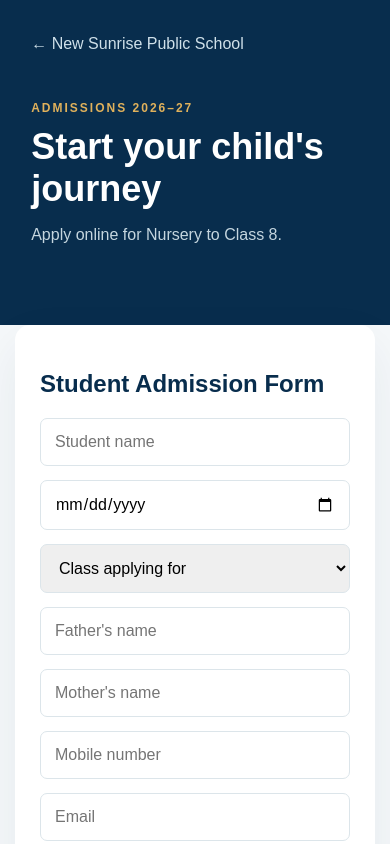
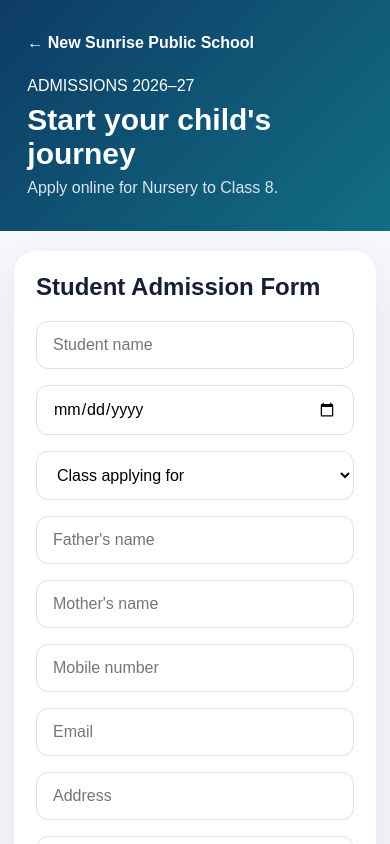
Before and after one commit to NewSunrisePublicSchool/new-sunrise-public-school-, a Next.js app: page /admission in a window 390 px wide. Shown: the top 844 px of the page. Built offline with nearby package versions, Linux system fonts and the light colour scheme; no server answers.

Commit message:
Improve admission page styling

```diff
--- a/app/admission/admission.css
+++ b/app/admission/admission.css
@@ -1 +1 @@
-.formPage{min-height:100vh;background:#f5f8fa}.formHeader{background:#082d4d;color:#fff;padding:35px 8% 65px}.formHeader>a{color:#cfe0e9;display:block;margin-bottom:45px}.formHeader span{color:#e0b15b;font-size:12px;letter-spacing:2px;font-weight:800}.formHeader h1{font-size:48px;margin:10px 0}.formHeader p{color:#c5d6df}.application{background:#fff;max-width:900px;margin:-35px auto 60px;padding:40px;border-radius:15px;box-shadow:0 20px 50px #082d4d12}.application h2{color:#082d4d}.formGrid{display:grid;grid-template-columns:1fr 1fr;gap:14px}.application input,.application select,.application textarea{padding:14px;border:1px solid #dce5ea;border-radius:7px;font:inherit}.application textarea{width:100%;min-height:120px;margin:14px 0}.application button{border:0;cursor:pointer}.success{max-width:700px;margin:60px auto;background:#fff;padding:50px;border-radius:15px;text-align:center;box-shadow:0 20px 50px #0001}.success h2{color:#08714d}.error{color:#b33}@media(max-width:600px){.formGrid{grid-template-columns:1fr}.formHeader h1{font-size:36px}.application{margin:0 15px 40px;padding:25px}}
+.formPage{min-height:100vh;background:#f7f8fc;color:#172033}.formHeader{background:linear-gradient(135deg,#0d3b66,#126e82);color:#fff;padding:34px 7%;display:flex;gap:40px;align-items:center}.formHeader a{color:#fff;text-decoration:none;font-weight:700}.formHeader h1{margin:8px 0;font-size:clamp(30px,5vw,54px)}.formHeader p{margin:0;opacity:.85}.application,.success{max-width:900px;margin:40px auto;padding:32px;background:#fff;border-radius:22px;box-shadow:0 15px 50px #17203318}.application h2{margin-top:0}.formGrid{display:grid;grid-template-columns:1fr 1fr;gap:16px}.application input,.application select,.application textarea{width:100%;box-sizing:border-box;padding:14px 16px;border:1px solid #dbe1ea;border-radius:12px;font:inherit;background:#fff}.application textarea{min-height:130px;margin:16px 0}.primary{display:inline-block;border:0;border-radius:12px;padding:14px 20px;background:#f4a261;color:#172033;font-weight:800;text-decoration:none;cursor:pointer}.error{color:#b42318}.success{text-align:center}@media(max-width:700px){.formHeader{display:block}.formHeader a{display:block;margin-bottom:25px}.formGrid{grid-template-columns:1fr}.application,.success{margin:20px 14px;padding:22px}}
```
